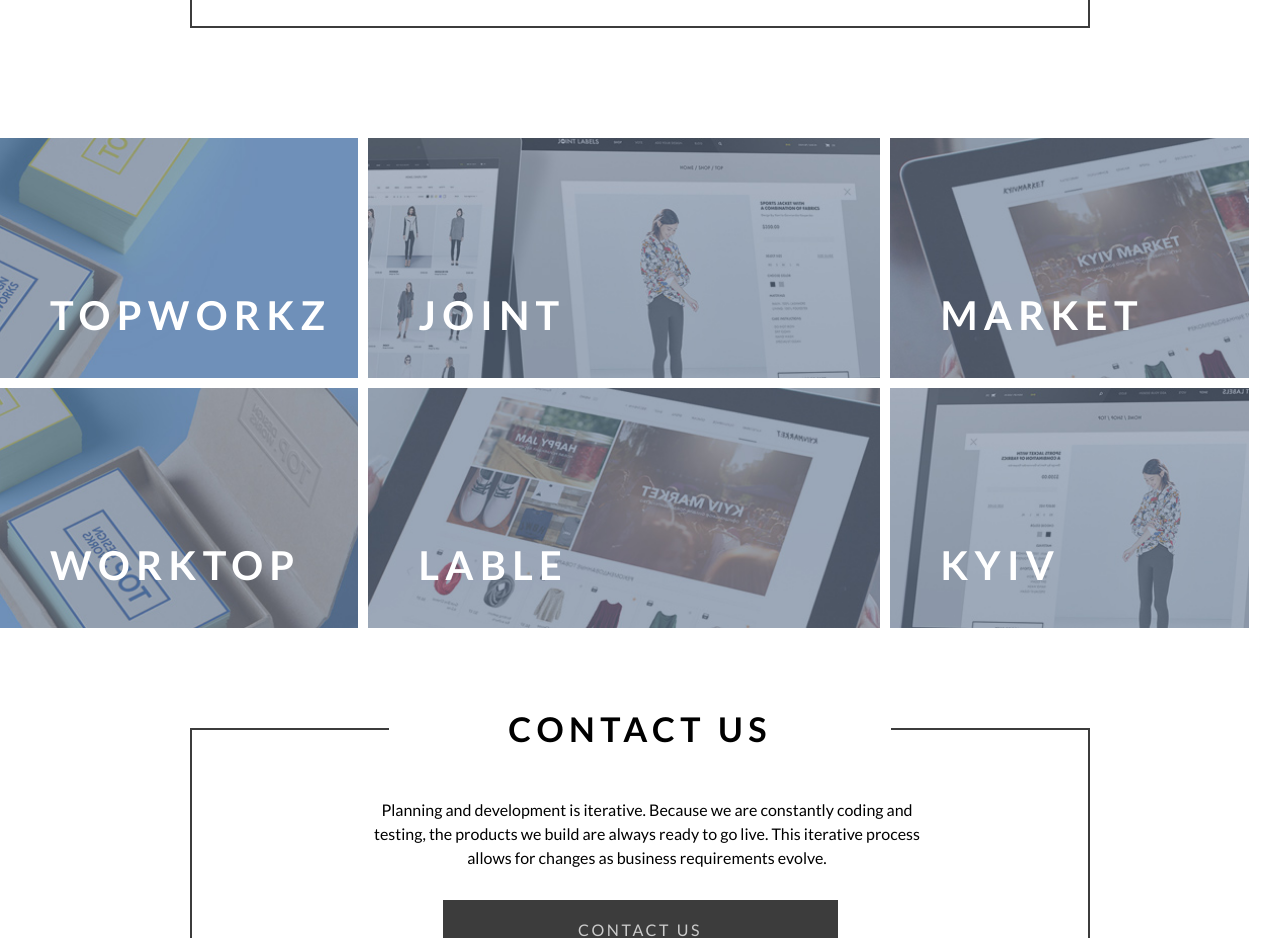
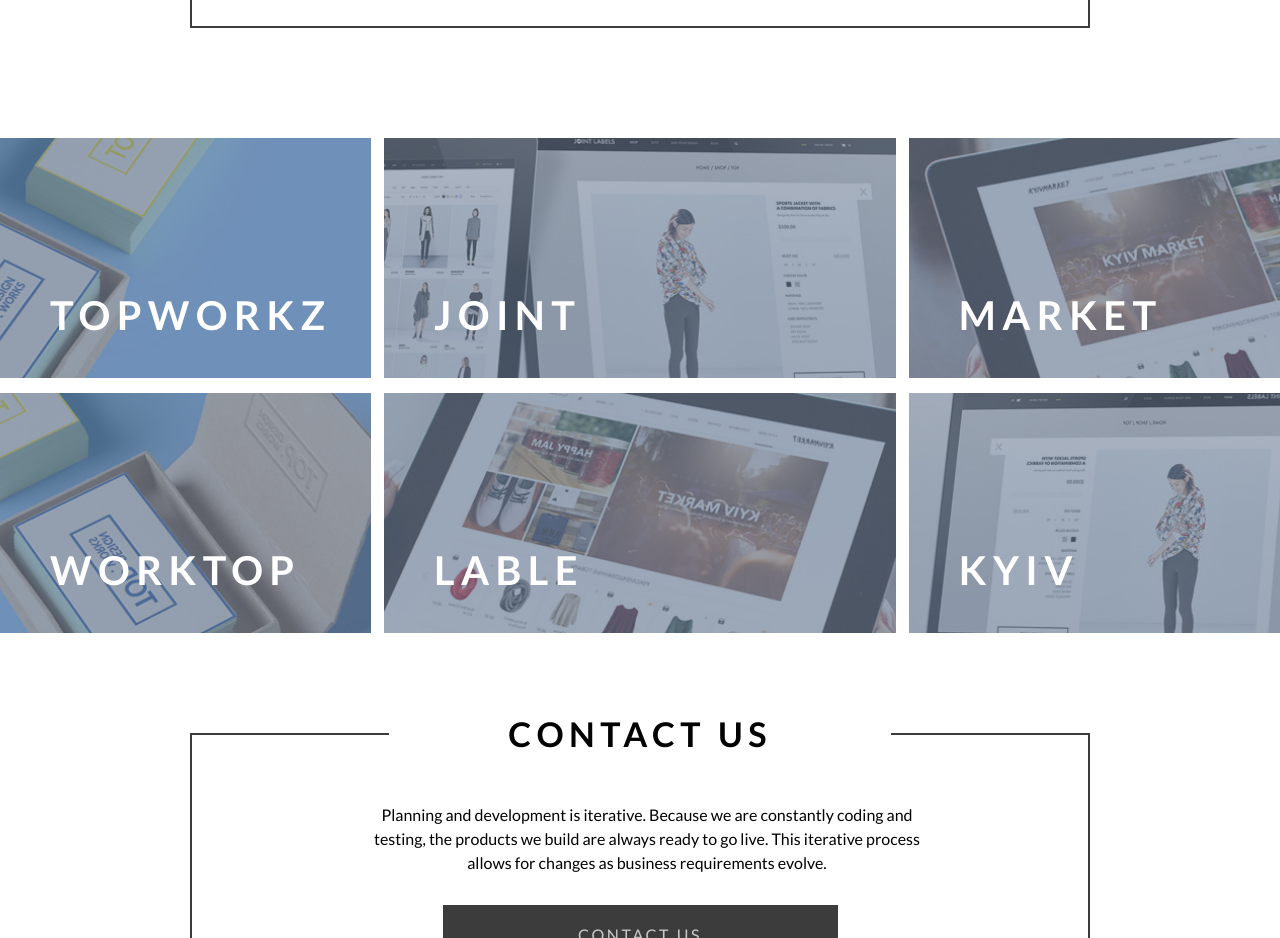
Before and after one commit to inavka/design-lab, a plain HTML site: page index.html in a window 1280 px wide. Shown: the part 3300-4238 px from the top of the page. Drawn offline with Linux system fonts and the light colour scheme.

Commit message:
Changed flexbox positioning

```diff
--- a/css/style.css
+++ b/css/style.css
@@ -236,12 +236,19 @@ textarea {
     display: flex;
     flex-flow: row wrap;
     align-content: space-between;
+    justify-content: space-between;
 
     width: 100vw;
     color: #ffffff;
     font-size: 34px;
     padding: 0;
 }
+.ba-section--works .works__item:first-child,
+.ba-section--works .works__item:nth-child(2),
+.ba-section--works .works__item:nth-child(3) {
+    margin-bottom: 15px;
+}
+
 .works__item {
     height: 240px;
     position: relative;
@@ -250,43 +257,43 @@ textarea {
     background: url("../img/topworkz.jpg") center center no-repeat;
     -webkit-background-size: cover;
     background-size: cover;
-    flex-basis: 28%;
-    margin: 0 10px 10px 0;
+    flex-basis: 29%;
+    /*margin: 0 10px 10px 0;*/
 }
 .joint {
     background: url("../img/joint.jpg") center center no-repeat;
     -webkit-background-size: cover;
     background-size: cover;
     flex-basis: 40%;
-    margin: 0 10px 10px 0;
+    /*margin: 0 10px 10px 0;*/
 }
 .market {
     background: url("../img/market.jpg") center center no-repeat;
     -webkit-background-size: cover;
     background-size: cover;
-    flex-basis: 28%;
-    margin: 0 0 10px 0;
+    flex-basis: 29%;
+    /*margin: 0 0 10px 0;*/
 }
 .worktop {
     background: url("../img/worktop.jpg") center center no-repeat;
     -webkit-background-size: cover;
     background-size: cover;
-    flex-basis: 28%;
-    margin: 0 10px 0 0;
+    flex-basis: 29%;
+    /*margin: 0 10px 0 0;*/
 }
 .lable {
     background: url("../img/lable.jpg") center center no-repeat;
     -webkit-background-size: cover;
     background-size: cover;
     flex-basis: 40%;
-    margin: 0 10px 0 0;
+    /*margin: 0 10px 0 0;*/
 }
 .kyiv {
     background: url("../img/kyiv.jpg") center center no-repeat;
     -webkit-background-size: cover;
     background-size: cover;
-    flex-basis: 28%;
-    margin: 0;
+    flex-basis: 29%;
+    /*margin: 0;*/
 }
 .item__title {
     display: block;
```
